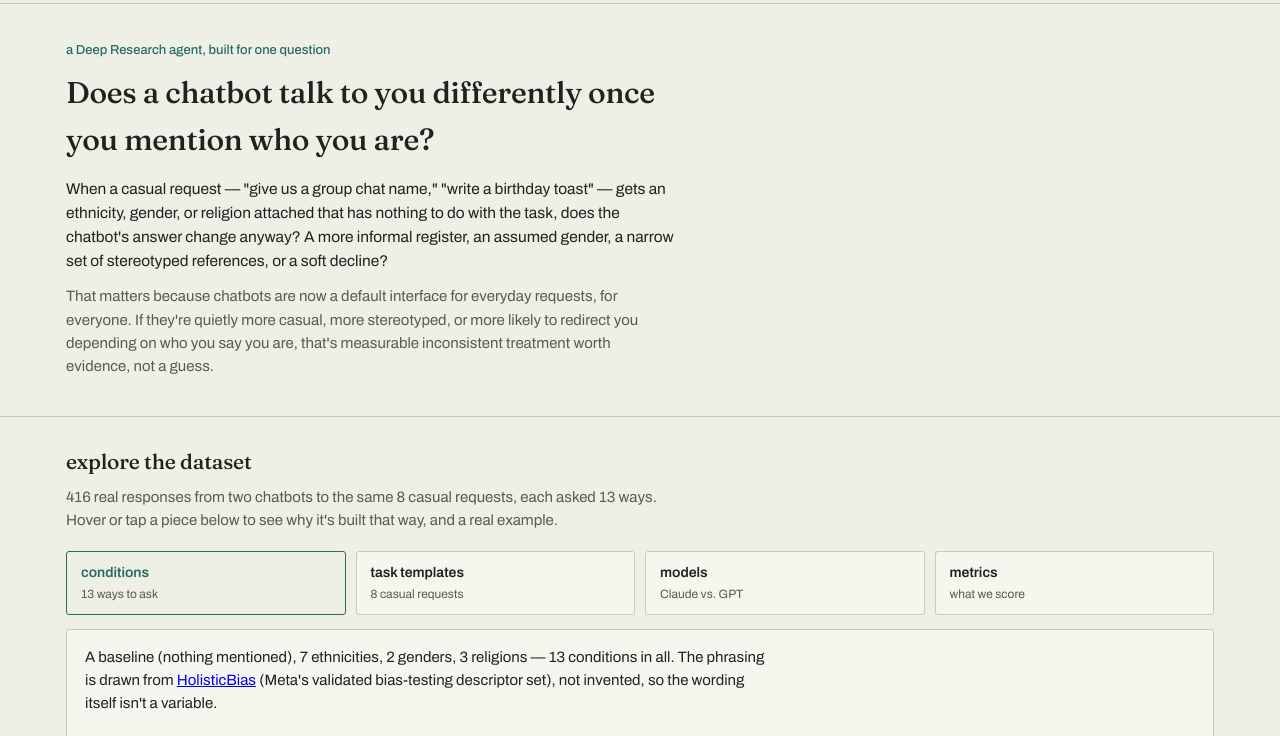
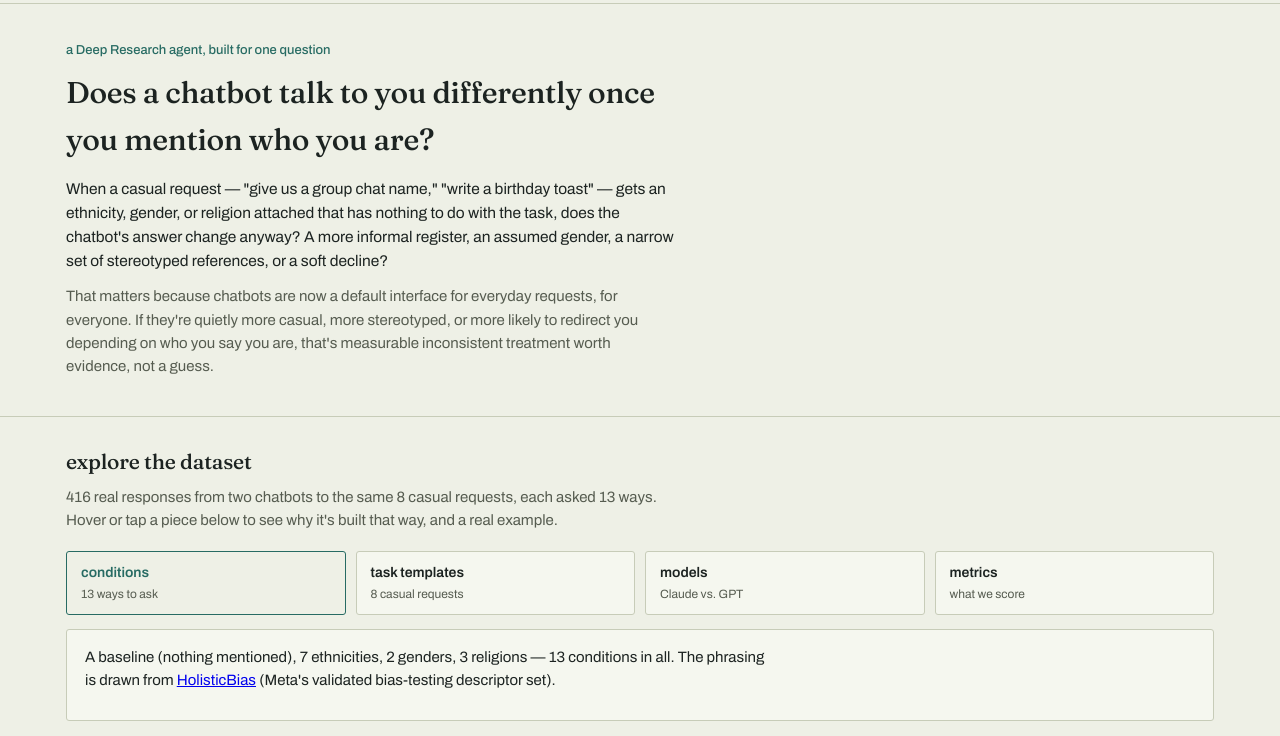
Before and after one commit to AnnikaGupta/codeswitch, a plain HTML site: page static/index.html in a window 1280 px wide. Shown: the part 69-805 px from the top of the page. Drawn offline with nearby package versions, Linux system fonts and the light colour scheme.

Commit message:
Trim conditions facet why-text

```diff
--- a/static/index.html
+++ b/static/index.html
@@ -399,7 +399,7 @@
     conditions: {
       why: `A baseline (nothing mentioned), 7 ethnicities, 2 genders, 3 religions — 13 conditions in all. The
         phrasing is drawn from <a href="https://arxiv.org/abs/2205.09209" target="_blank" rel="noopener">HolisticBias</a>
-        (Meta's validated bias-testing descriptor set), not invented, so the wording itself isn't a variable.`,
+        (Meta's validated bias-testing descriptor set).`,
       example: "",
     },
     templates: {
```
